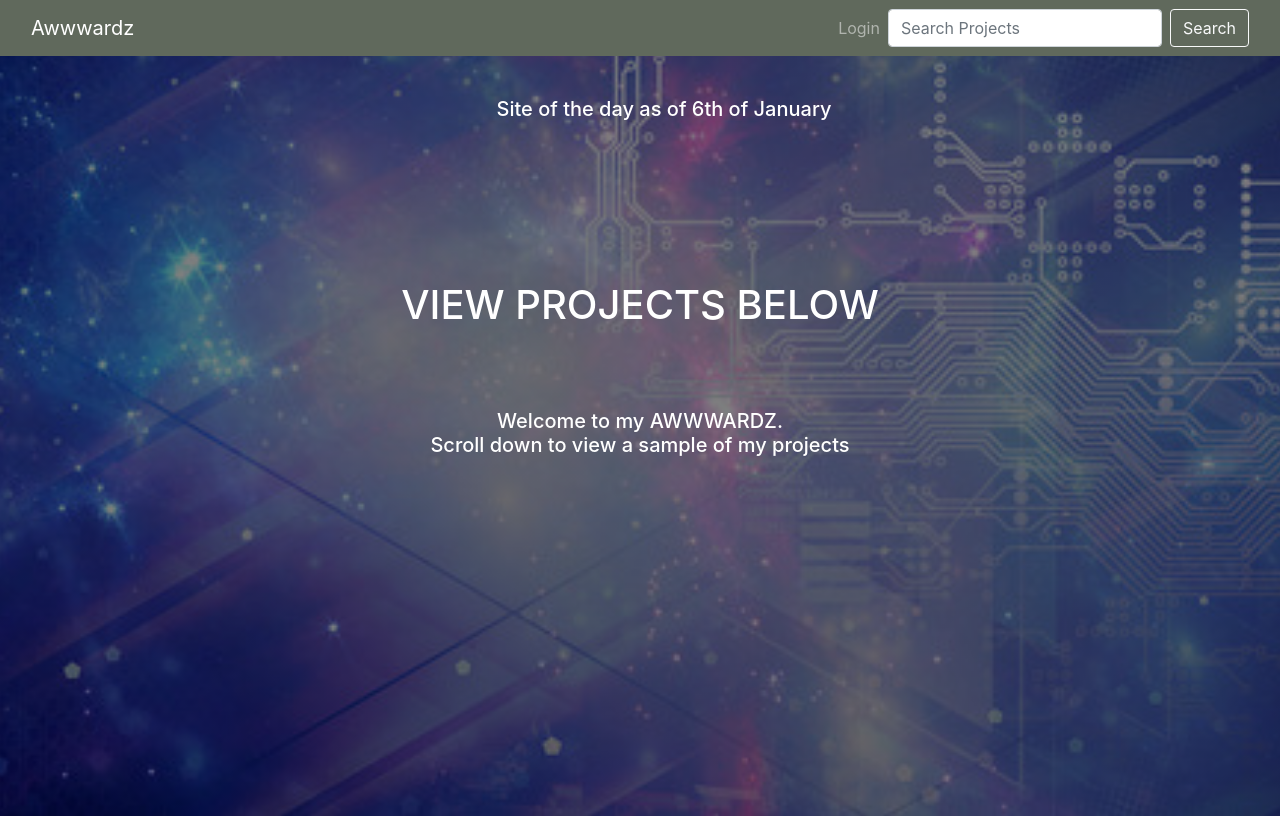
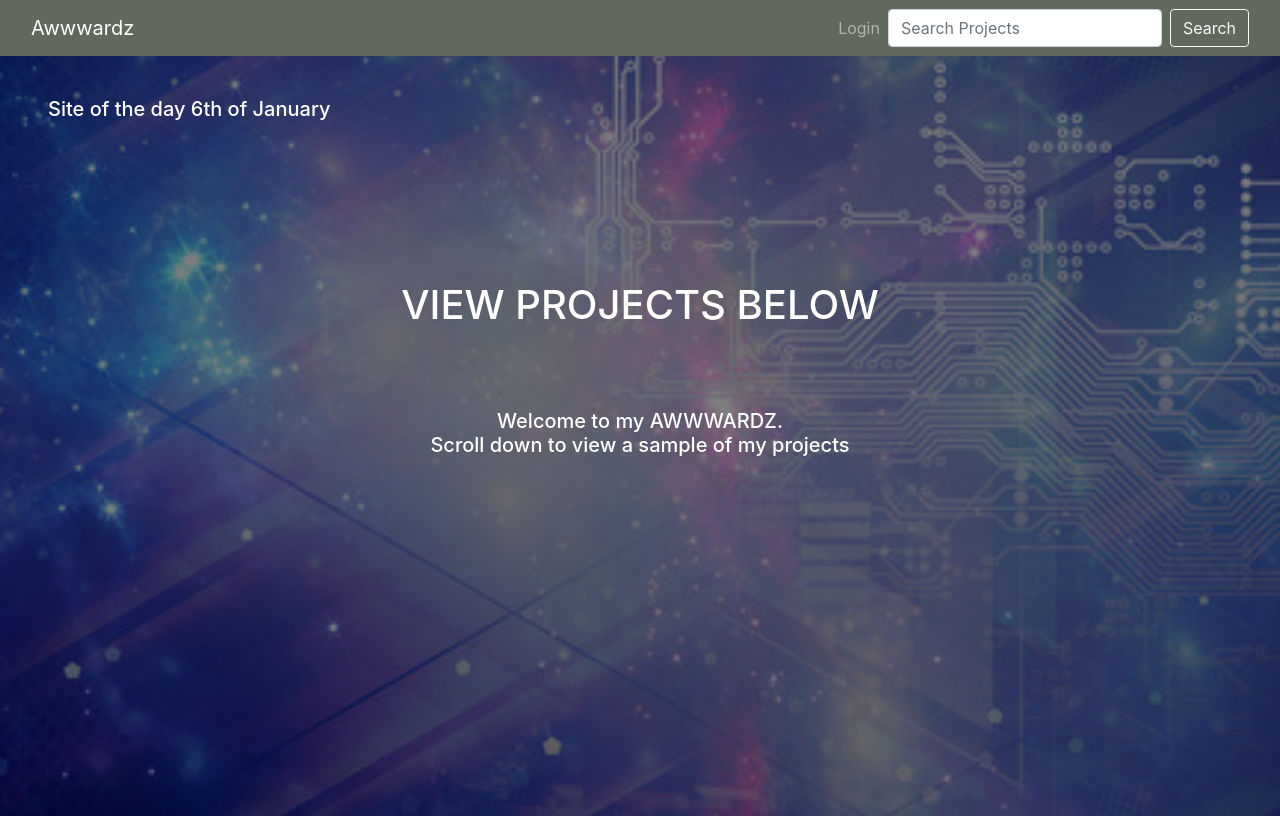
Before and after one commit to 0724654276/Awwards, a Django app: page / in a window 1280 px wide. Shown: the top 816 px of the page. Run offline with Django 3.2, Linux system fonts and the light colour scheme; data that the repository does not hold is empty; some libraries are stand-ins or nearby versions.

Commit message:
add a procfile

```diff
--- a/awardsapp/templates/index.html
+++ b/awardsapp/templates/index.html
@@ -5,7 +5,7 @@
 {{block.super}}
 <div class="landing-page"
     style="background-image:linear-gradient(rgba(0,0,0,0.5),rgba(0,0,0,0.5)),url(/static/images/awards.jpg);height:96vh;background-size:cover;background-position:center">
-    <h5 class="text-white ml-5 pt-5 text-center">Site of the day as of {% now "jS \o\f F" %}</h5>
+    <h5 class="text-white ml-5 pt-5 text-left">Site of the day {% now "jS \o\f F" %}</h5>
     <div class="text-white text-center pt-5 mt-3">
         <h1 class="pt-5 mt-5 text-white ">VIEW PROJECTS BELOW</h1> <br> <br> <br>
         <h5>Welcome to my AWWWARDZ.  <br> Scroll down to view a sample of my projects<br></h5>
--- a/requirements.txt
+++ b/requirements.txt
@@ -1,13 +1,16 @@
 asgiref==3.4.1
+backports.zoneinfo==0.2.1
 beautifulsoup4==4.10.0
 certifi==2021.10.8
 cloudinary==1.28.0
+confusable-homoglyphs==3.2.0
 decouple==0.0.7
 dj-database-url==0.5.0
-Django==3.2.8
+Django==4.0.1
 django-bootstrap==0.2.4
 django-bootstrap4==3.0.1
 django-bootstrap5==21.2
+django-crispy-forms==1.13.0
 django-heroku==0.3.1
 django-media-pil==1.0.0
 django-registration-redux==2.9
@@ -15,6 +18,7 @@ djangorestframework==3.13.0
 Pillow==8.4.0
 psycopg2==2.9.2
 pycrop==1.0.1
+python-decouple==3.5
 pytz==2021.3
 six==1.16.0
 soupsieve==2.3.1
```
Also changed, not shown: 1 other file.
